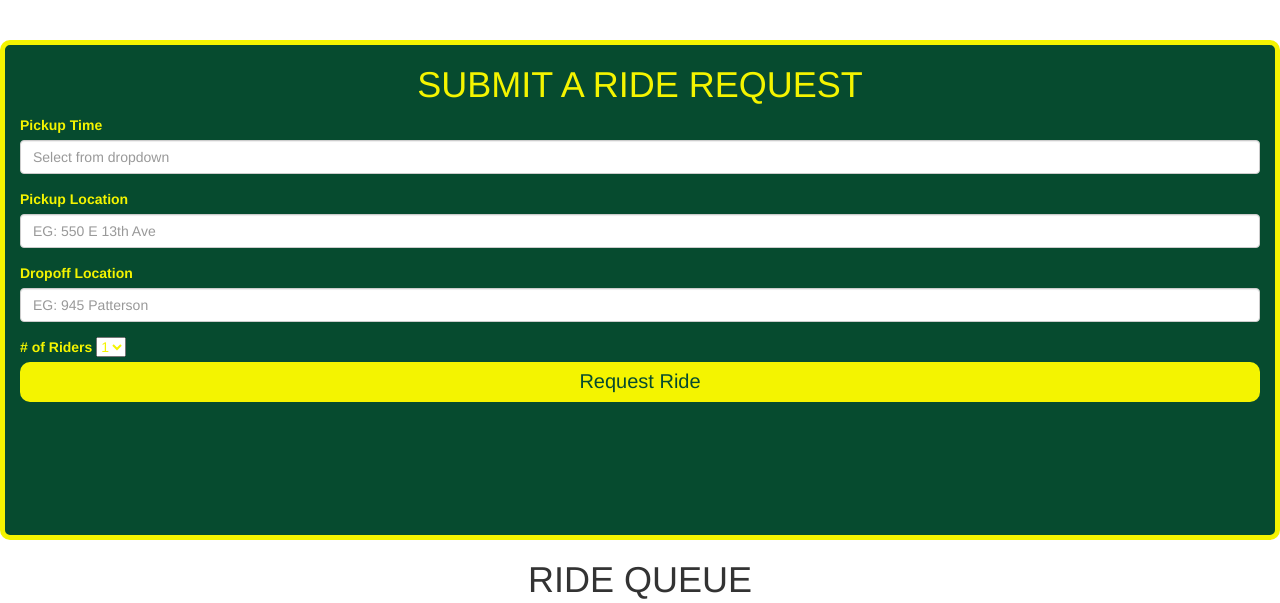
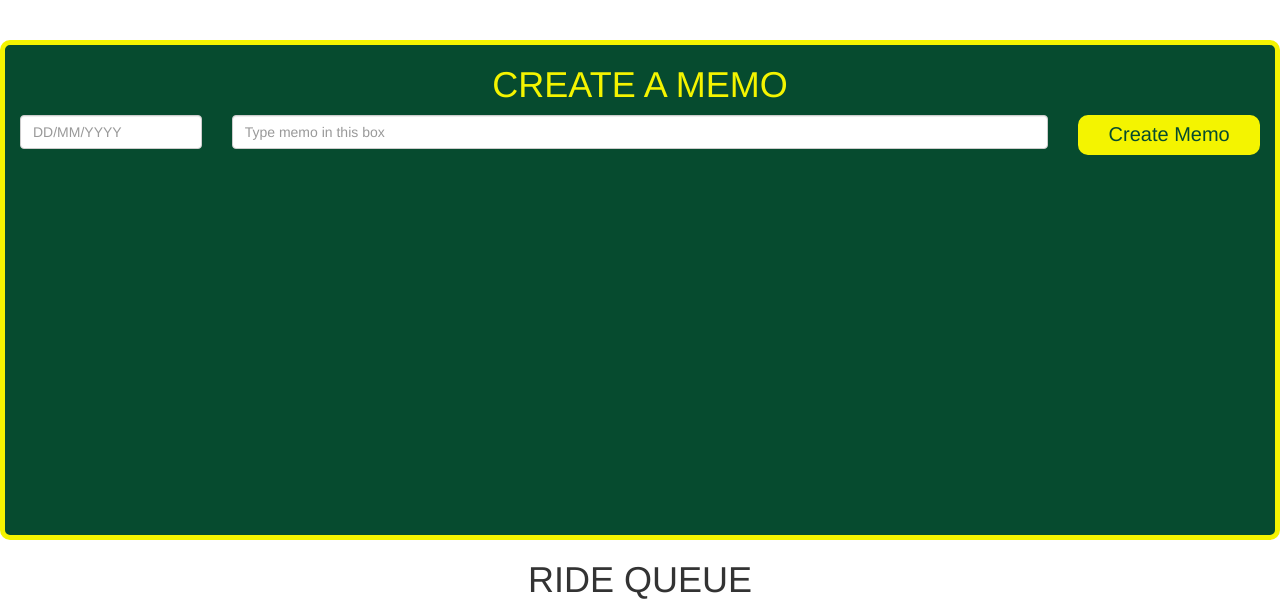
Before and after one commit to ian-garrett/Safe-Ride-App, a Flask app: page / in a window 1280 px wide. Shown: the top 603 px of the page. Run offline with Flask 2, Linux system fonts and the light colour scheme; data that the repository does not hold is empty; some libraries are stand-ins or nearby versions.

Commit message:
fixed bug

```diff
--- a/templates/index.html
+++ b/templates/index.html
@@ -24,38 +24,19 @@
 
 <div id="fullContainerRider" class="container">
 
-  <h1>Submit a Ride Request</h1>
-  <div class="row">
-    <div class="col-xs-12">
-      <label for="date">Pickup Time</label>
-      <input type="text" class="form-control"
-       name="Date" id='date' placeholder="Select from dropdown"/>
+<h1>Create a Memo</h1>
+<div class="row">
+    <div class="col-md-2">
+    <input type="text" class="form-control"
+     name="Date" id='date' placeholder="DD/MM/YYYY"/>
   </div>
-  <div class="col-xs-12">
-    <label for="rideRequest">Pickup Location</label>
+  <div class="col-md-8">
     <input type="text" class="form-control"
-      name="Location" id='pickUp' placeholder="EG: 550 E 13th Ave"/>
+      name="Riderequest" id='rideRequest' placeholder="Type memo in this box"/>
   </div>
-  <div class="col-xs-12">
-    <label for="rideRequest">Dropoff Location</label>
-    <input type="text" class="form-control"
-      name="Location" id='dropOff' placeholder="EG: 945 Patterson"/>
+  <div class="col-md-2">
+    <button id="create">Create Memo</button>
   </div>
-  <div class="col-xs-12">
-    <label for="rideRequest"># of Riders</label>
-    <select id="numOfRiders">
-        <option>1</option>
-        <option>2</option>
-        <option>2</option>
-    </select>
-  </div>
-
-
-
-  <div class="col-xs-12">
-    <button id="create">Request Ride</button>
-  </div>
-
  </div>
 
 <!-- Flashed messages before content -->
```
